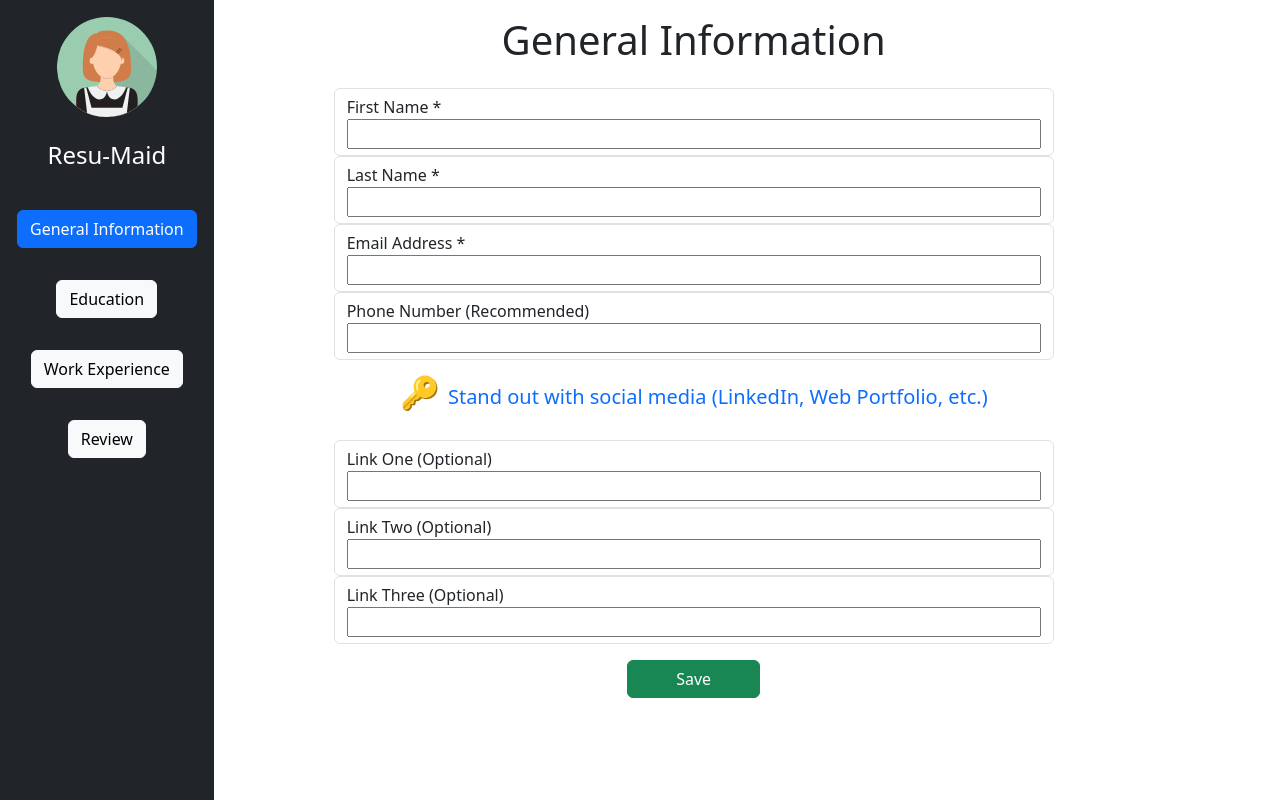
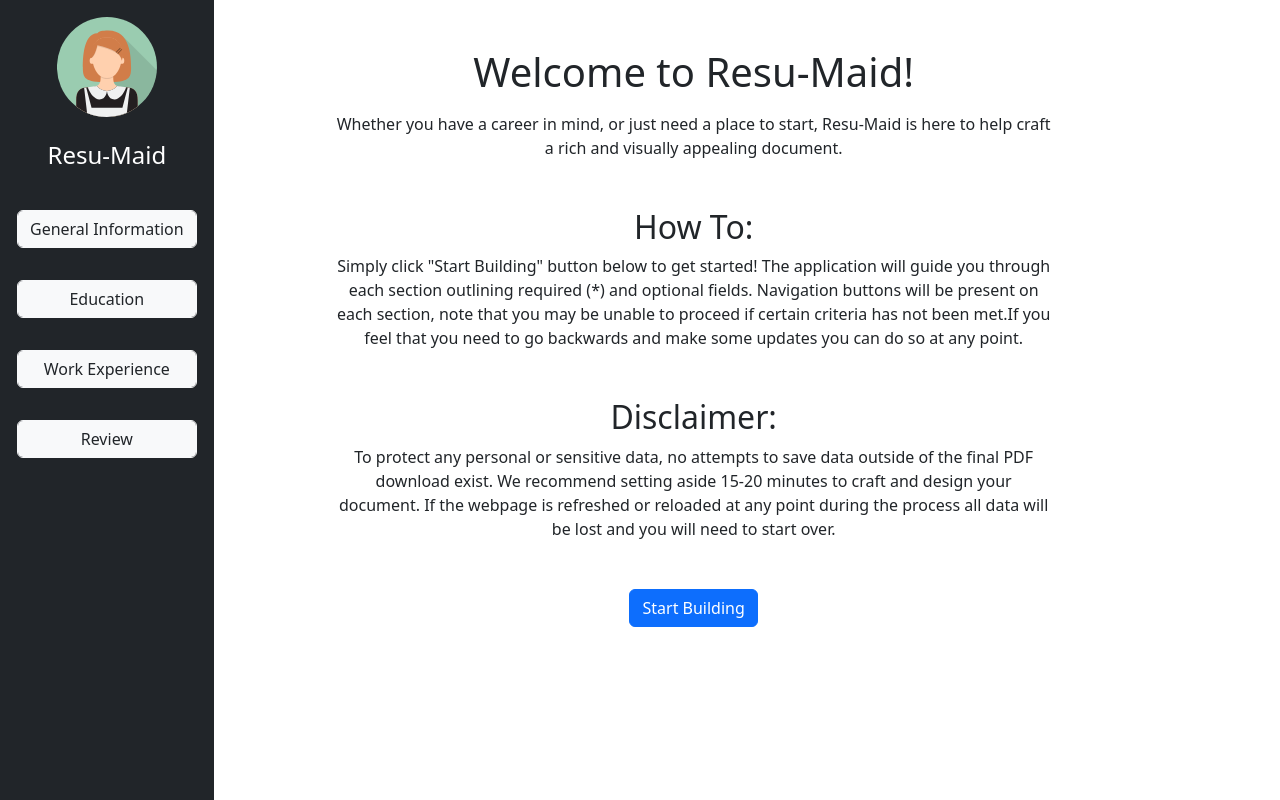
Before and after one commit to Hudson-TD/resume-creation-tool, a React (Vite) app: page / in a window 1280 px wide. Built offline with nearby package versions, Linux system fonts and the light colour scheme.

Commit message:
Added homepage and updated header sections styling by removing ability to jump around in a non-linear fashion

```diff
--- a/src/App.jsx
+++ b/src/App.jsx
@@ -5,9 +5,10 @@ import EducationForm from "./components/EducationForm";
 import DataCardContainer from "./components/DataCardContainer";
 import ExperienceForm from "./components/ExperienceForm";
 import Review from "./components/Review";
+import Home from "./components/Home";
 
 function App() {
-  const [currentSection, setCurrentSection] = useState("General Information");
+  const [currentSection, setCurrentSection] = useState("Home");
   const [generalData, setGeneralData] = useState({});
   const [educationList, setEducationList] = useState([]);
   const [experienceList, setExperienceList] = useState([]);
@@ -64,6 +65,9 @@ function App() {
         />
       </div>
       <div className="w-75">
+        {currentSection === "Home" && (
+          <Home handleStart={handleSectionChange} />
+        )}
         {currentSection === "General Information" && (
           <GeneralForm
             formData={generalData}
--- a/src/components/Header.jsx
+++ b/src/components/Header.jsx
@@ -19,18 +19,17 @@ function Header({ onChange, currentSection }) {
           <div className="d-flex flex-column justify-content-center align-items-center">
             {sections.map((section, index) => {
               return (
-                <button
+                <h1
                   key={index}
                   data-section={section}
                   className={
                     currentSection === section
-                      ? "btn btn-primary my-3"
-                      : "btn btn-light my-3"
+                      ? "form-control bg-primary text-white text-center my-3 border border-dark"
+                      : "form-control bg-light text-center my-3 border border-light"
                   }
-                  onClick={onChange}
                 >
                   {section}
-                </button>
+                </h1>
               );
             })}
           </div>
--- /dev/null
+++ b/src/components/Home.jsx
@@ -0,0 +1,50 @@
+function Home({ handleStart }) {
+  return (
+    <div className="d-flex flex-column justify-content-center align-items-center my-5">
+      <div className="w-75">
+        <div className="text-center">
+          <h1>Welcome to Resu-Maid!</h1>
+        </div>
+        <div className="my-3 text-center">
+          <p>
+            Whether you have a career in mind, or just need a place to start,
+            Resu-Maid is here to help craft a rich and visually appealing
+            document.
+          </p>
+        </div>
+        <div className="my-5 text-center">
+          <h2 className="">How To:</h2>
+          <p>
+            Simply click &quot;Start Building&quot; button below to get started!
+            The application will guide you through each section outlining
+            required (*) and optional fields. Navigation buttons will be present
+            on each section, note that you may be unable to proceed if certain
+            criteria has not been met.If you feel that you need to go backwards
+            and make some updates you can do so at any point.
+          </p>
+        </div>
+        <div className="my-5 text-center">
+          <h2 className="">Disclaimer:</h2>
+          <p>
+            To protect any personal or sensitive data, no attempts to save data
+            outside of the final PDF download exist. We recommend setting aside
+            15-20 minutes to craft and design your document. If the webpage is
+            refreshed or reloaded at any point during the process all data will
+            be lost and you will need to start over.
+          </p>
+        </div>
+        <div className="d-flex justify-content-center align-items-center">
+          <button
+            className="btn btn-primary"
+            data-section="General Information"
+            onClick={handleStart}
+          >
+            Start Building
+          </button>
+        </div>
+      </div>
+    </div>
+  );
+}
+
+export default Home;
```
